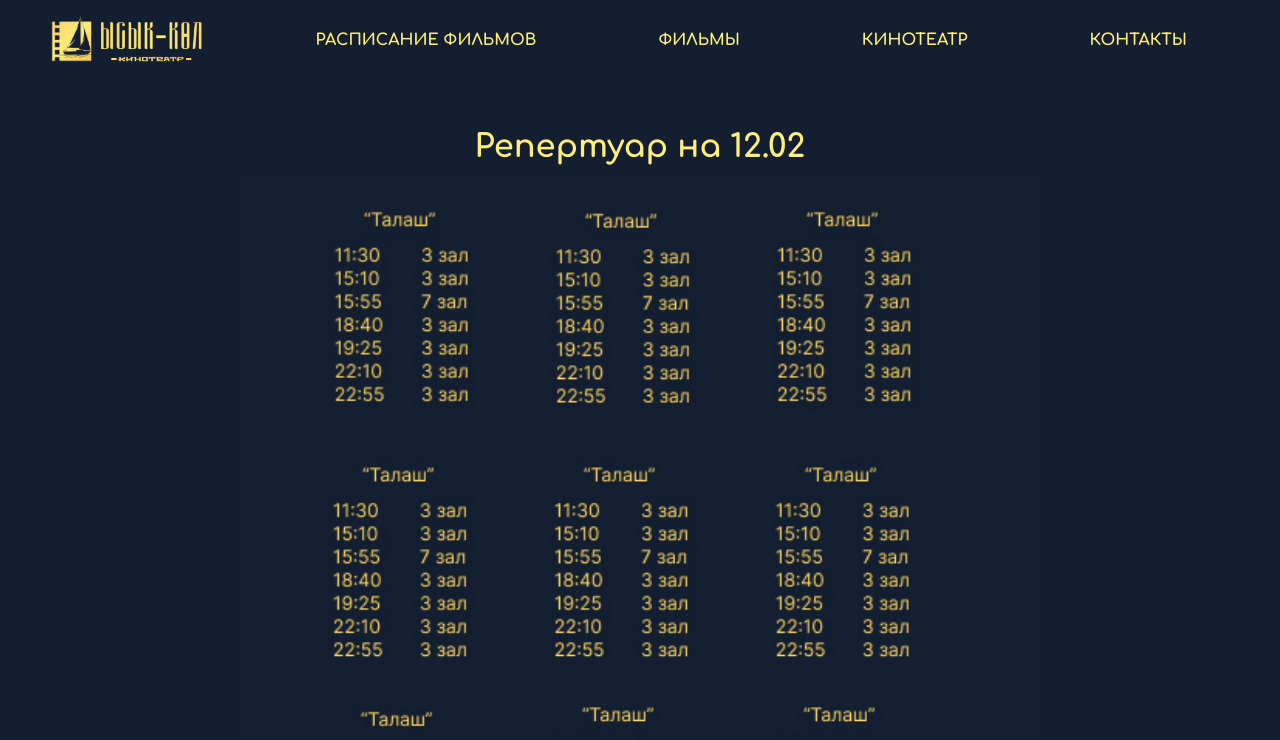
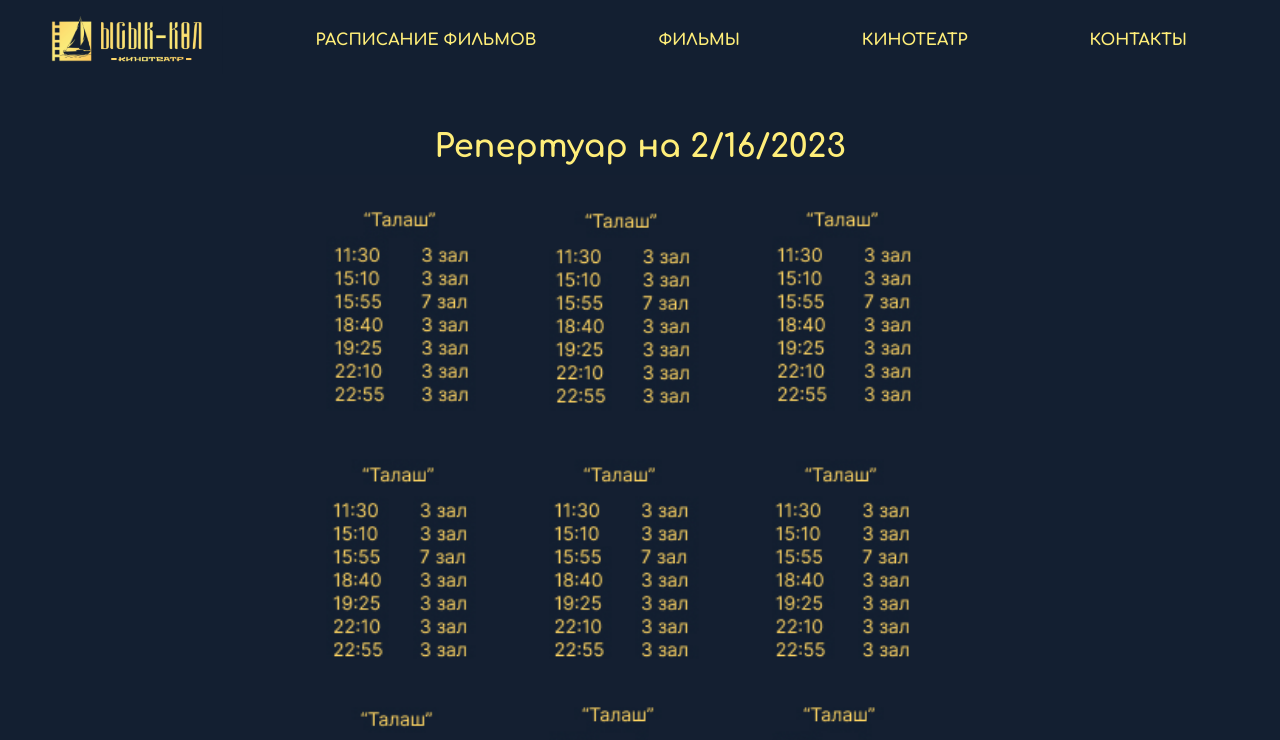
Before and after one commit to KubatovaTatyna/issyk-kul-kino, a React (Create React App) app: page /sessions in a window 1280 px wide. Shown: the top 740 px of the page. Built offline with nearby package versions, Linux system fonts and the light colour scheme.

Commit message:
Add today date with new

```diff
--- a/src/components/Sessions/Sessions.js
+++ b/src/components/Sessions/Sessions.js
@@ -3,11 +3,14 @@ import './Sessions.scss';
 import Footer from '../Footer/Footer';
 
 const Sessions = () => {
+    let today = new Date().toLocaleDateString()
+
+    console.log(today)
     return (
         <div className="Sessions">
             <div className="container text-center mt-5 mb-5">
-                <h2>Репертуар на 12.02</h2>
-                <img alt='sessions' className="session-img" src={session}/>
+                <h2>Репертуар на {today}</h2>
+                <img alt='sessions' className="session-img" src={session} />
             </div>
             <Footer />
         </div>
```
